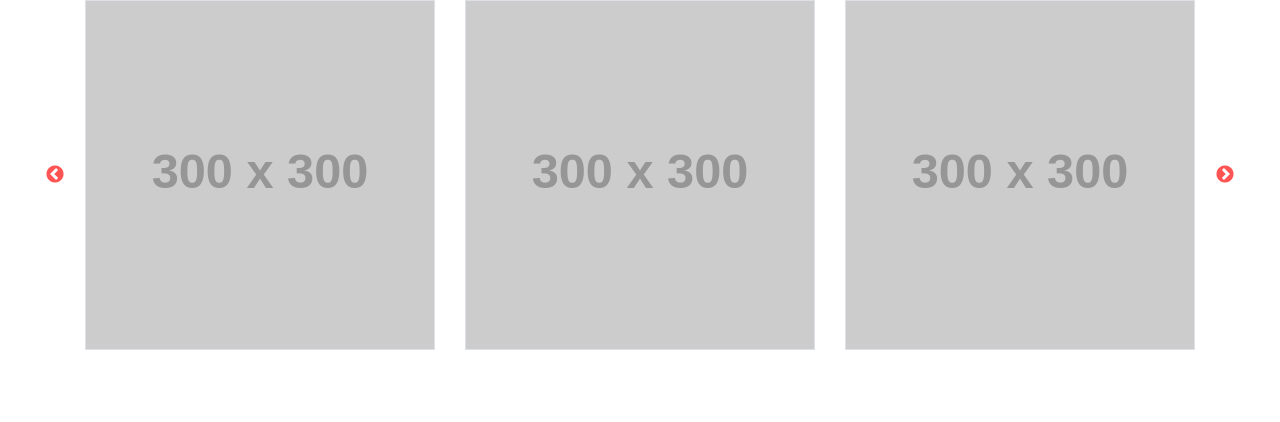
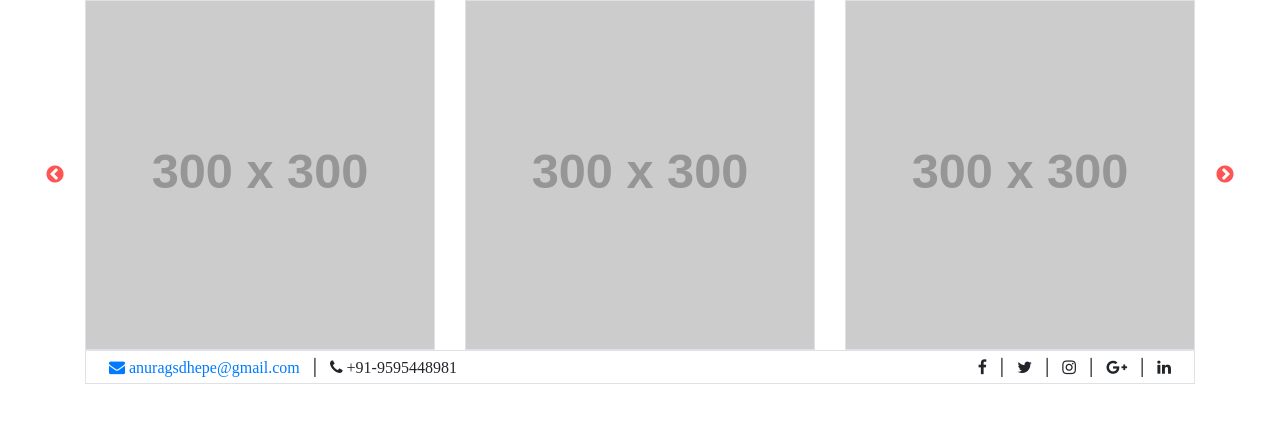
Before and after one commit to Anurag225/Bootsrap4--Test, a plain HTML site: page home.html in a window 1280 px wide. Drawn offline with nearby package versions, Linux system fonts and the light colour scheme; placeholder pictures from the web are drawn by us.

Commit message:
made changes for nav

```diff
--- a/home.html
+++ b/home.html
@@ -54,6 +54,38 @@
             </div>
         </div>
         <!-- end other-section -->
+        <section class="top-header">
+            <div class="container">
+                <div class="row ">
+                    <div class="col-12">
+                        <div class=" row mx-auto border border-1">
+                            <div class="col-lg-6 col-sm-12 col-xs-12 d-flex justify-content-lg-start text-sm-center ">
+                                <div class="contact-detail">
+                                  <a href="mailto:anuragsdhepe@gmail.com"><span class="fa fa-envelope  p-2"> anuragsdhepe@gmail.com </span></a>
+                                  <span class="">|</span>
+                                  <span class="fa fa-phone  p-2"> +91-9595448981 </span>
+                                </div>
+
+                              </div>
+                              <div class="col-lg-6 col-sm-12 col-xs-12 d-flex justify-content-lg-end justify-content-sm-center text-sm-center">
+                                <div class="social-media-icon">
+                                  <span class="fa fa-facebook  p-2"></span>
+                                  <span class="">|</span>
+                                  <span class="fa fa-twitter  p-2"></span>
+                                  <span class="">|</span>
+                                  <span class="fa fa-instagram  p-2"></span>
+                                  <span class="">|</span>
+                                  <span class="fa fa-google-plus  p-2"></span>
+                                  <span class="">|</span>
+                                  <span class="fa fa-linkedin  p-2"></span>
+                                </div>
+
+                              </div>
+                        </div>
+                    </div>
+                </div>
+            </div>
+        </section>
         <!-- jQuery library -->
         <script src="https://ajax.googleapis.com/ajax/libs/jquery/3.4.1/jquery.min.js"></script>
 
```
Also changed, not shown: index.html (+63 -12 lines).
